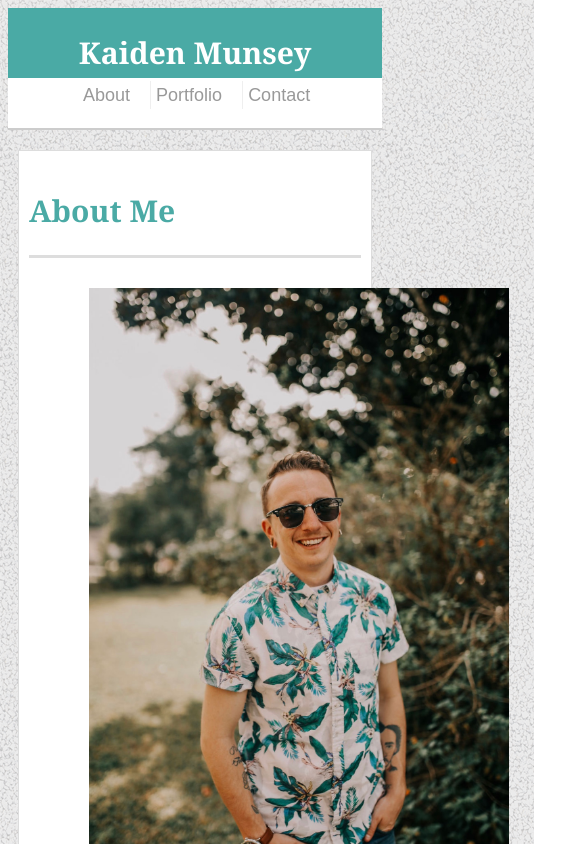
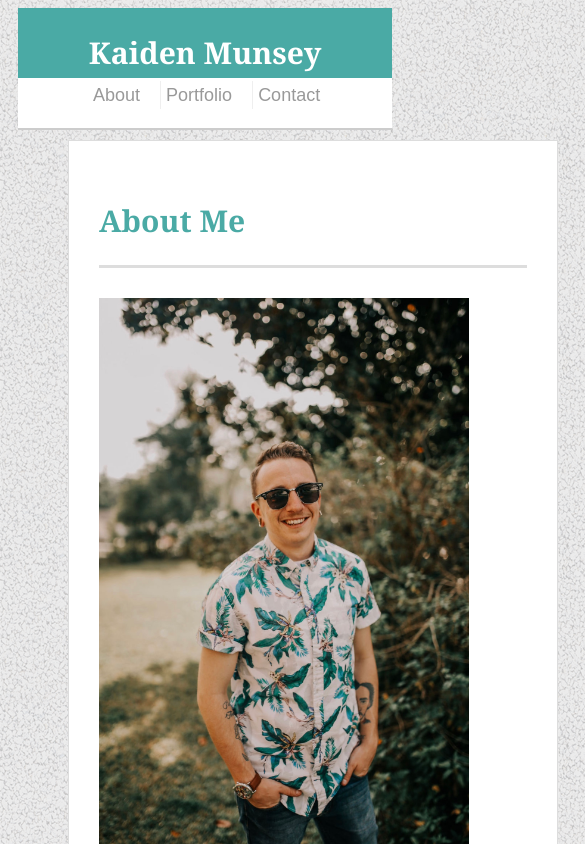
Before and after one commit to kaiden-m7/Responsive-Portfolio, a plain HTML site: page index.html in a window 390 px wide. Shown: the top 844 px of the page, 585 px wide, since content can reach past the window. Drawn offline with Linux system fonts and the light colour scheme.

Commit message:
<final media codes added>

```diff
--- a/css/style.css
+++ b/css/style.css
@@ -231,7 +231,6 @@
       margin-top: 0;
       margin-left: 0;
 
-
     }
    nav {
     float: none;
@@ -253,21 +252,22 @@
       float: none;
       width: 100%;
       padding: 10px;
-      margin: 10px 0 15px;
+      margin: 0;
       font-size: 20px;
     }
 
   #main-container {
-    padding: 10px;
+    padding: 150px;
     padding-top: 10px;
-    min-height: calc(100vh - 60px);
+    margin-left: 60px;
+    width: 770px;
   }
 
   .auth-image {
-    width: 420px;
+    width: 370px;
     height: auto;
     float: none;
-    margin-left: 60px;
+    margin-left: 0px;
 
   }
 
@@ -278,7 +278,7 @@
     }
 
   footer {
-    margin-top: 150px;
+    margin-top: 90px;
   }
   }
 
@@ -305,8 +305,7 @@
     #main-container {
       padding: 10px;
       padding-top: 10px;
-      min-height: calc(100vh - 60px);
-    }
+      }
 
     nav a {
       display: inline-block;
@@ -322,8 +321,28 @@
   }
 
   @media screen and (max-width: 980px) {
+    #masthead {
+      position: static;
+      width: 100%;
+      margin-left: 10px;
+    }
 
+    #main-container {
+      padding-top: 10px;
+      padding-right: 270px;
+      margin-left: 50px;
+    }
 
+    footer {
+      margin-top: 687px;
+    }
 
+    .main-section {
+      width: 100%;
+      padding: 30px;
+      margin: 0 0 40px;
+      font-size: 18px;
+      line-height: 30px;
 
+    }
   }
```
